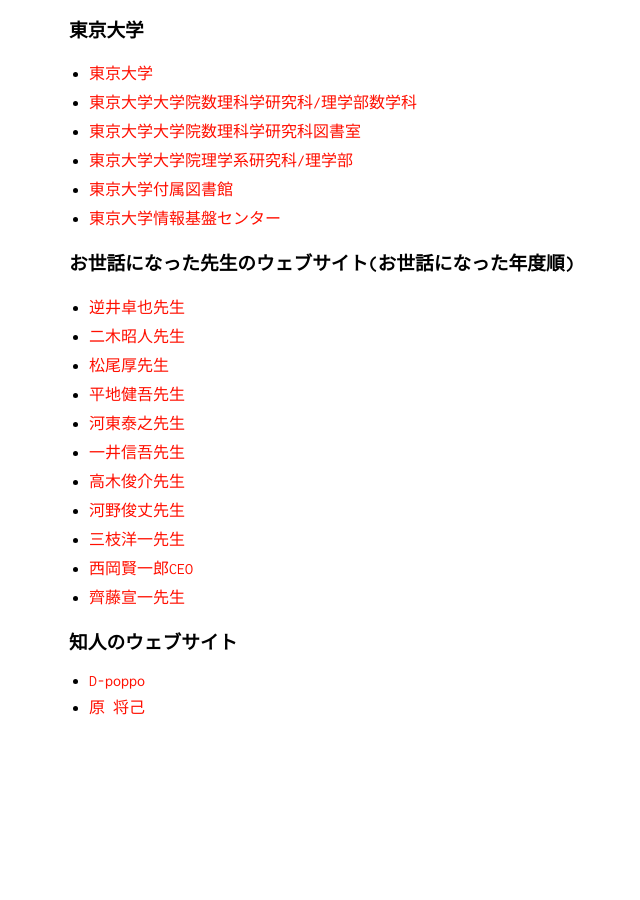
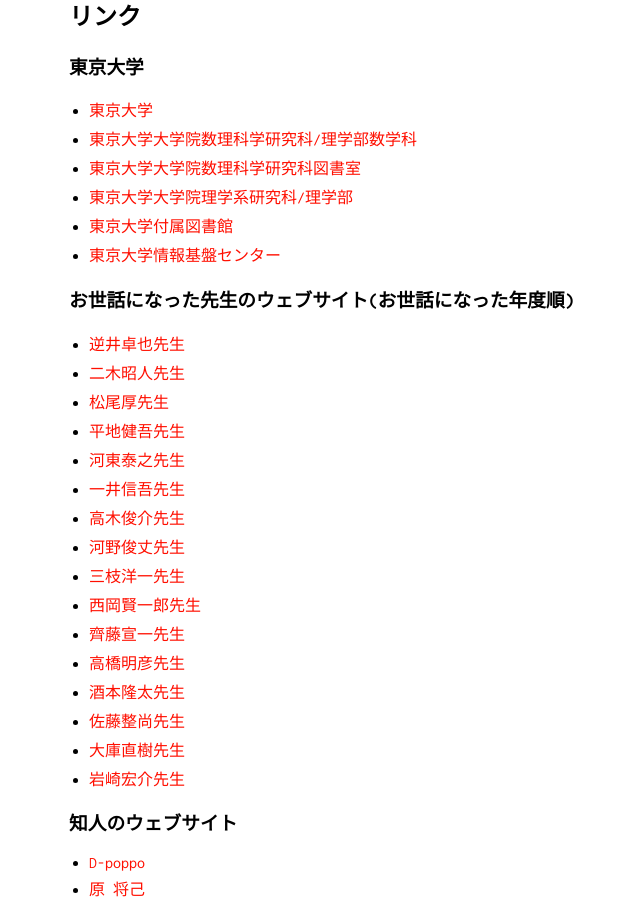
Before and after one commit to KatsuyaITO/KatsuyaITO.github.io, a Jekyll site: the page built from index.md, in a window 1280 px wide and 900 px high, scrolled down 2890 px. Shown: the whole window, without its empty margins (221-861 px from the left). Built offline with Jekyll 4.4.1, drawn with Linux system fonts in a browser that asks for light colours; our own code applies the rules of GitHub Pages for plain Markdown files; before the commit the page ends 3608 px from its top, so only the background shows below that.

Commit message:
Update index.md

```diff
--- a/index.md
+++ b/index.md
@@ -136,8 +137,13 @@
 - <a href="http://www.ms.u-tokyo.ac.jp/~stakagi/" target="_blank">高木俊介先生</a>
 - <a href="http://www.ms.u-tokyo.ac.jp/~kohno/index_j.html" target="_blank">河野俊丈先生</a>
 - <a href="http://www.ms.u-tokyo.ac.jp/~mieda/index-j.html" target="_blank">三枝洋一先生</a>
-- <a href="https://about.me/kenichiro" target="_blank">西岡賢一郎CEO</a>
+- <a href="https://about.me/kenichiro" target="_blank">西岡賢一郎先生</a>
 - <a href="http://www.infsup.jp/saito/" target="_blank">齊藤宣一先生</a>
+- <a href="http://park.itc.u-tokyo.ac.jp/takahashi-lab/home.html" target="_blank">高橋明彦先生</a>
+- <a href="https://sites.google.com/site/rsakemotohomepage/">酒本隆太先生</a>
+- <a href="http://tswww.ism.ac.jp/sato/index_J_SJIS.html">佐藤整尚先生</a>
+- <a href="http://rootf.co.jp/top.html">大庫直樹先生</a>
+- <a href="http://jp.milliman.com/Consultants/?cid=82614">岩崎宏介先生</a>
 
 ### 知人のウェブサイト
 - <a href="http://d-poppo.nazo.cc/" target="_blank">D-poppo</a>
```
Also changed, not shown: other parts of index.md (+1 -0 lines).
